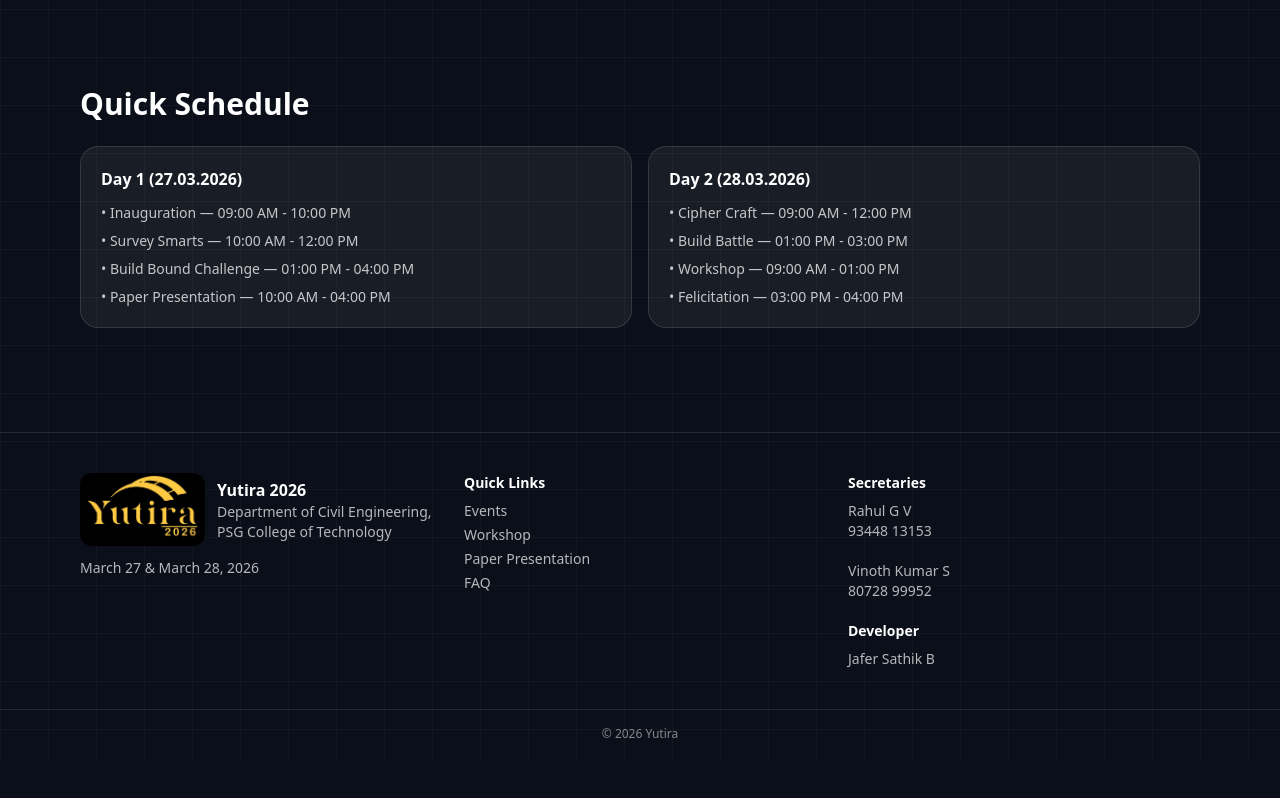
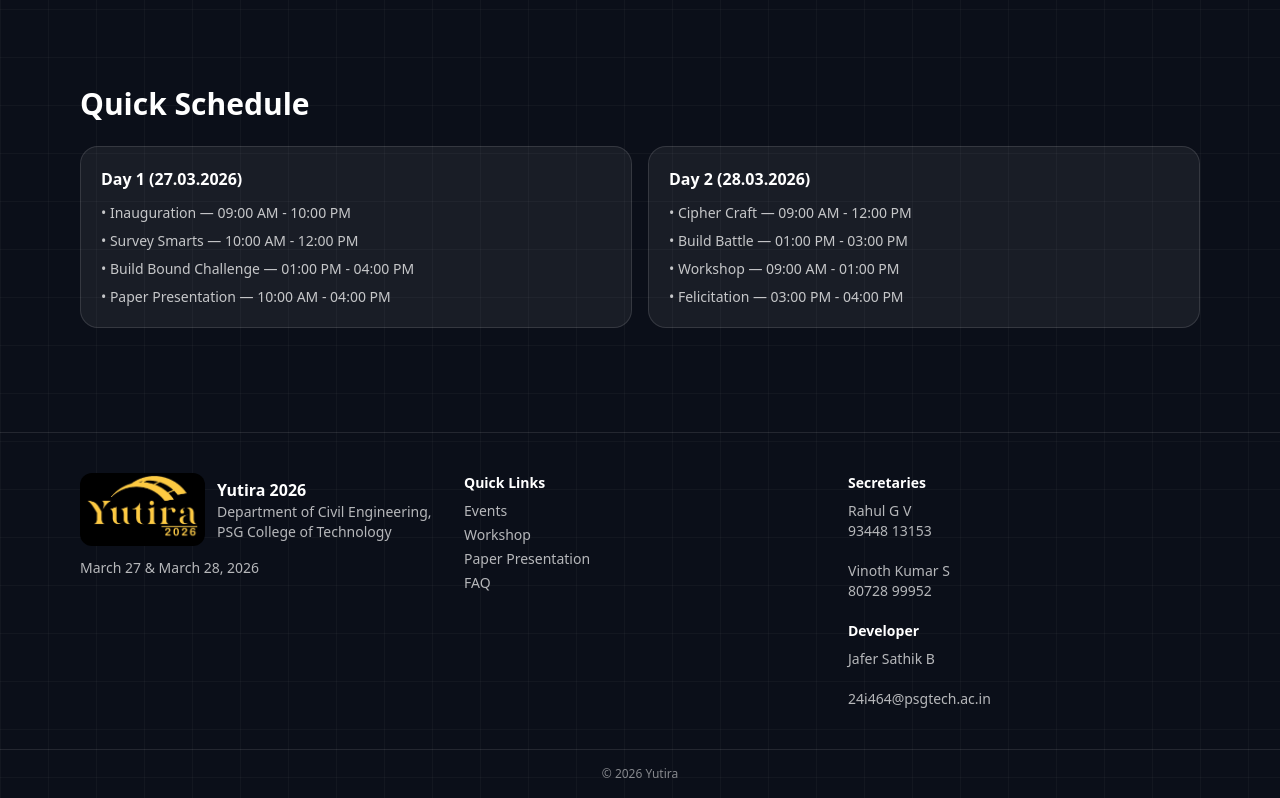
Before and after one commit to jafersathikb86/yutira, a Next.js app: page / in a window 1280 px wide. Shown: the part 567-1365 px from the top of the page. Before the commit the page ends 1325 px from the top, so only its background shows below. Built offline with nearby package versions, Linux system fonts and the light colour scheme; no server answers.

Commit message:
Update Footer.js

```diff
--- a/components/Footer.js
+++ b/components/Footer.js
@@ -35,7 +35,8 @@ export default function Footer() {
           <div>Vinoth Kumar S</div>
           <div>80728 99952</div><br/>
 <div className="font-semibold text-white mb-2">Developer</div>
-<div>Jafer Sathik B</div>
+<div>Jafer Sathik B</div><br/>
+<div>24i464@psgtech.ac.in</div>
 </div>
 </div>
 <div className="py-4 text-center text-xs text-white/50 border-t border-white/10">
```
